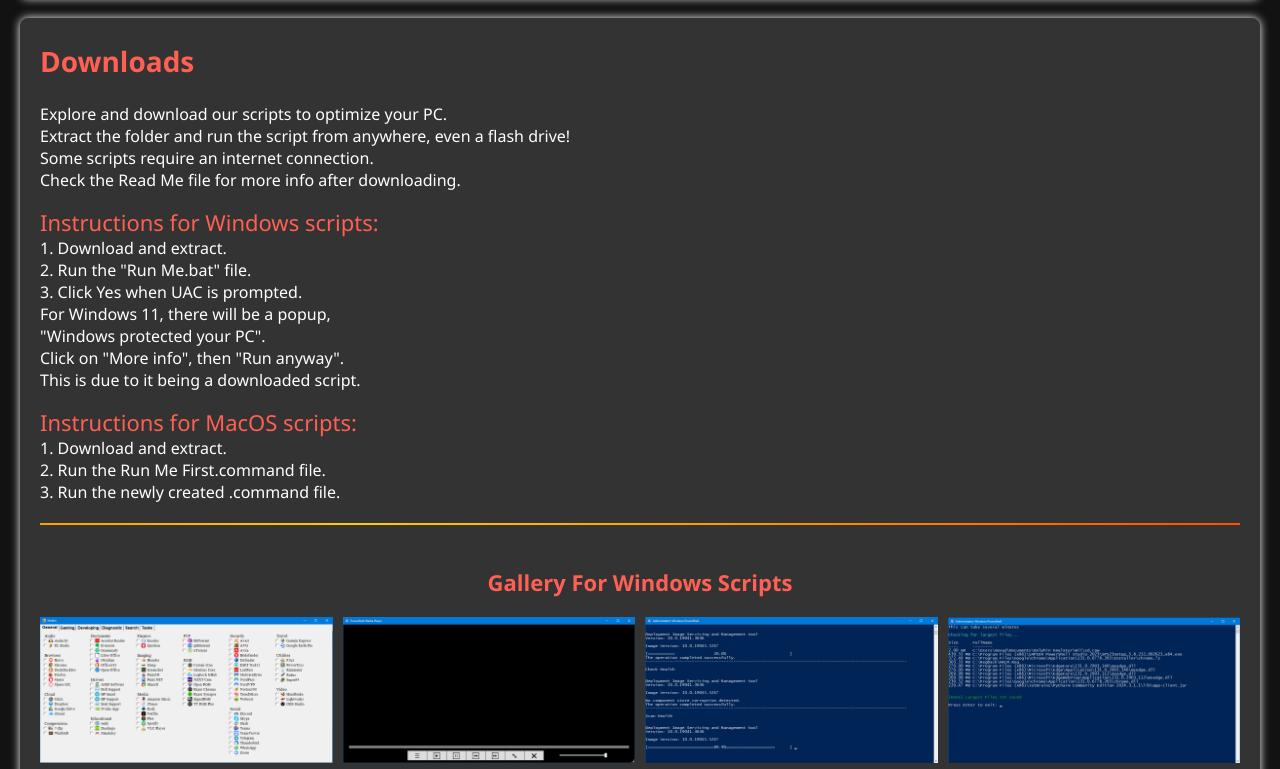
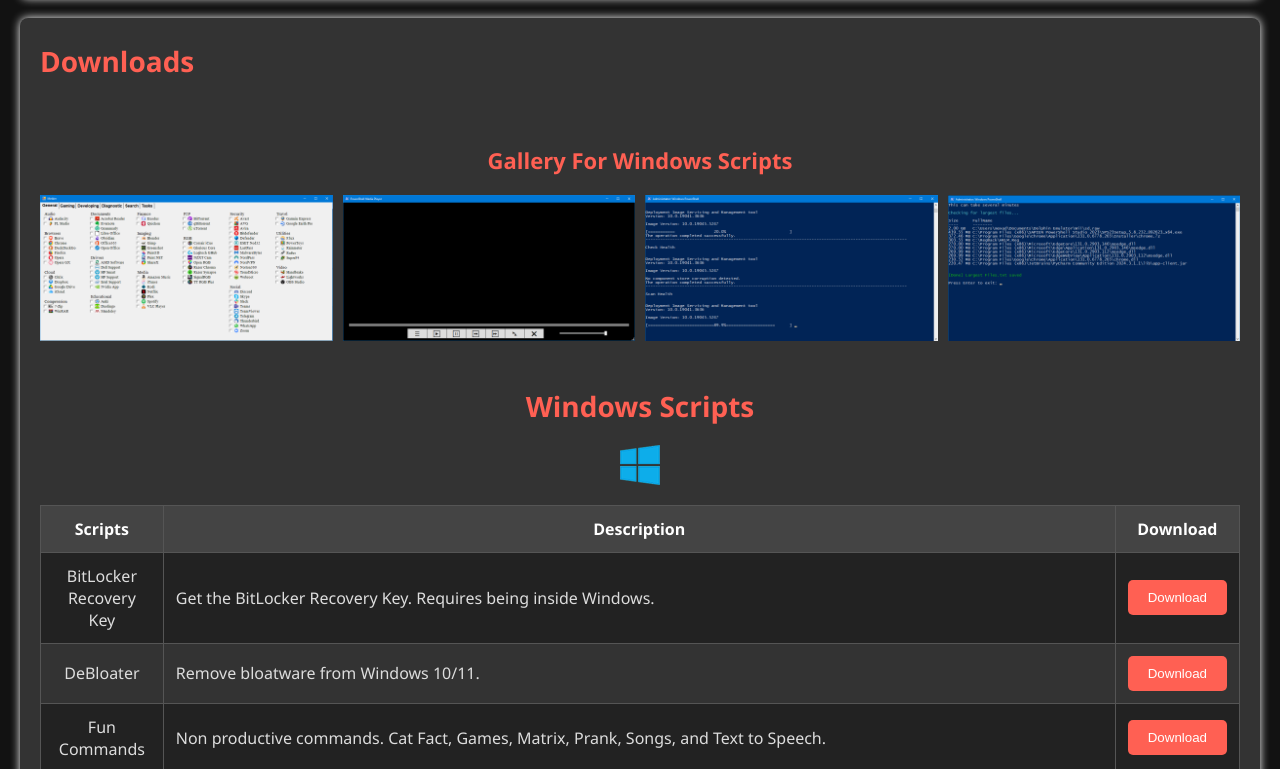
Before and after one commit to MeldingSoftware/Website, a plain HTML site: page index.html in a window 1280 px wide. Shown: the part 1069-1838 px from the top of the page. Drawn offline with Linux system fonts and the light colour scheme.

Commit message:
Add files via upload

```diff
--- a/index.html
+++ b/index.html
@@ -119,37 +119,7 @@
     <section id="downloads" class="downloads-section">
     <div class="fade-in">
         <h2>Downloads</h2>
-        <p>Explore and download our scripts to optimize your PC.<br>
-        Extract the folder and run the script from anywhere, even a flash drive!<br>
-        Some scripts require an internet connection.<br>
-        Check the Read Me file for more info after downloading.</p>
-
-        <p></p>
-        <div class="red-text">
-            Instructions for Windows scripts:<br>
-        </div>
-        <p style="margin: 0; padding: 0;">
-            1. Download and extract.<br>
-            2. Run the "Run Me.bat" file.<br>
-            3. Click Yes when UAC is prompted.<br>
-            For Windows 11, there will be a popup,<br>
-            "Windows protected your PC".<br>
-            Click on "More info", then "Run anyway".<br>
-            This is due to it being a downloaded script.
-        </p>
-        <p></p>
-
-        <div class="red-text">
-            Instructions for MacOS scripts:<br>
-        </div>
-        <p style="margin: 0; padding: 0; margin-bottom: 20px;">
-            1. Download and extract.<br>
-            2. Run the Run Me First.command file.<br>
-            3. Run the newly created .command file.
-        </p>
     </div>
-
-	<div class="divider"></div>
 
     <!-- Windows Gallery Section -->
 	<div class="gallery-container" id="windowsGallery">
--- a/styles.css
+++ b/styles.css
@@ -625,6 +625,7 @@ body.no-scroll {
         display: flex;
         flex-direction: column;
         align-items: center;
+		margin-left: 40px;
     }
 
     /* Other mobile adjustments */
```
